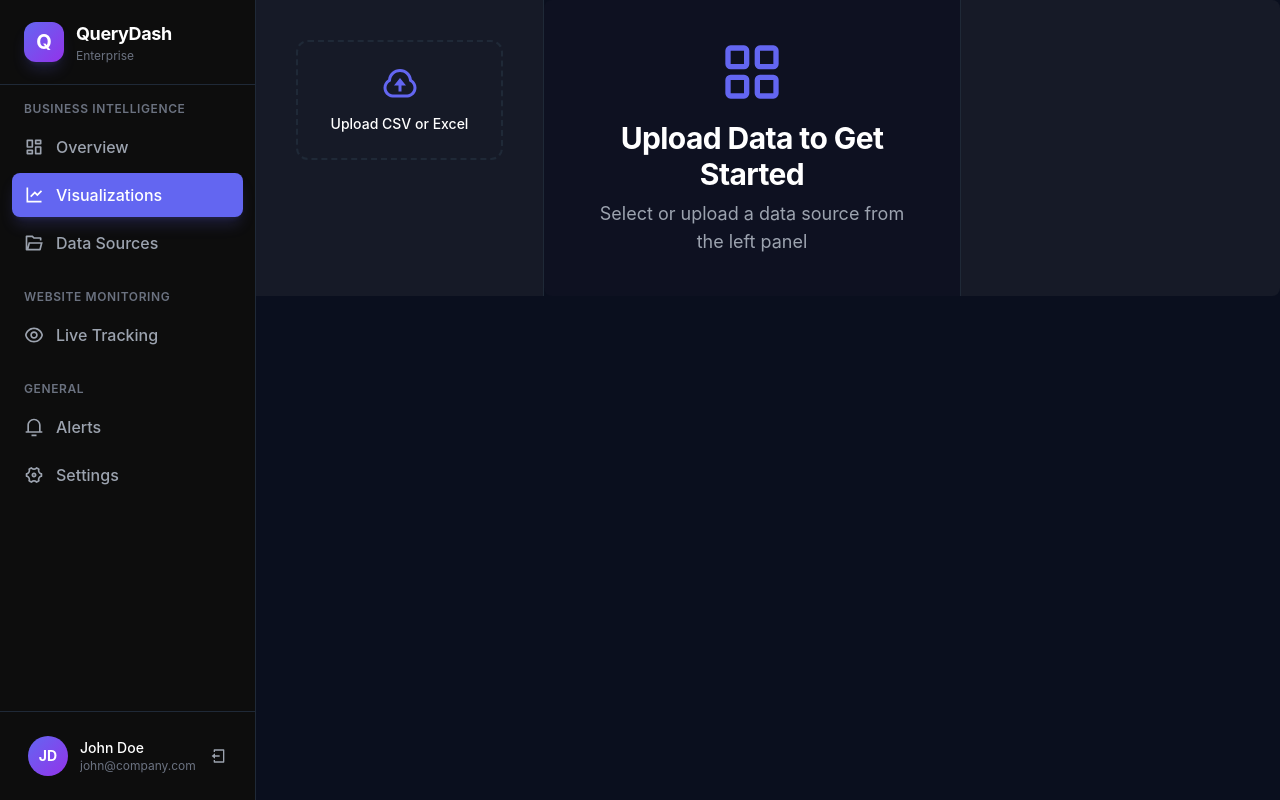
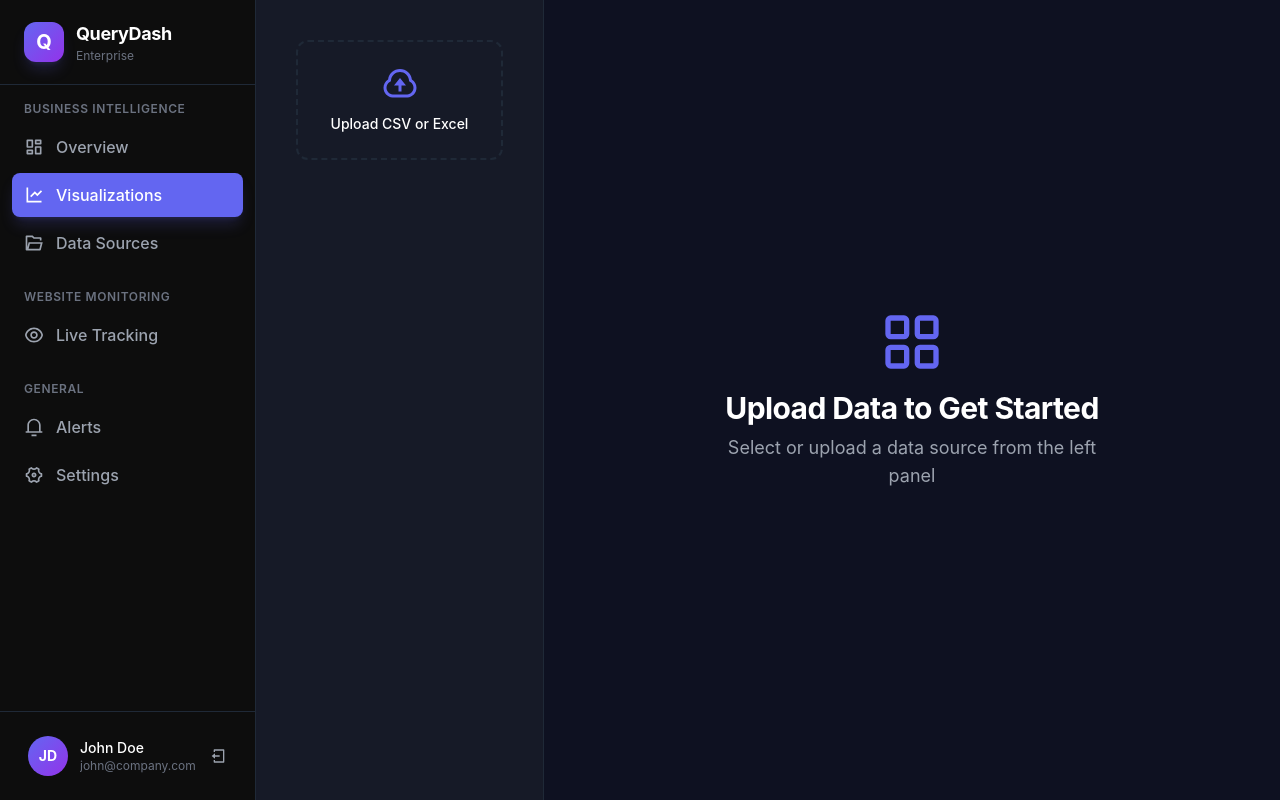
Before and after one commit to skillmates07-stack/querydash-frontend, a Next.js app: page /dashboard/visualizations in a window 1280 px wide. Built offline with nearby package versions, Linux system fonts and the light colour scheme.

Commit message:
Update page.tsx

```diff
--- a/src/app/dashboard/visualizations/page.tsx
+++ b/src/app/dashboard/visualizations/page.tsx
@@ -8,7 +8,7 @@ import DataSourceManager from '@/components/visualizations/DataSourceManager';
 import ChartTypeSelector from '@/components/visualizations/ChartTypeSelector';
 import VisualizationCard from '@/components/visualizations/VisualizationCard';
 import ConfigurationPanel from '@/components/visualizations/ConfigurationPanel';
-import { LayoutGrid, Save, SlidersHorizontal } from 'lucide-react';
+import { LayoutGrid, SlidersHorizontal } from 'lucide-react';
 
 interface DataSource {
   columns: string[];
@@ -63,16 +63,17 @@ function applyFilters(data: Row[], filters: Filters, columns: string[]): Row[] {
 export default function VisualizationsPage() {
   const { activeDataSource, visualizations } = useVisualization();
   const { filters } = useFiltering();
-  const [drawerOpen, setDrawerOpen] = useState(false);
+  const [leftDrawerOpen, setLeftDrawerOpen] = useState(false);
+  const [rightDrawerOpen, setRightDrawerOpen] = useState(true);
   const categoryOptions = getCategoryOptions(activeDataSource ?? undefined);
 
   return (
-    <div className="flex flex-1 min-h-0 overflow-hidden">
-      {/* Collapsible left drawer for upload/controls */}
-      <aside className={`fixed top-0 left-0 bottom-0 z-40 w-72 bg-[#161a27] border-r border-gray-800 p-4 flex flex-col gap-8 transition-transform lg:transform-none lg:relative lg:translate-x-0 ${drawerOpen ? "translate-x-0" : "-translate-x-full"}`}>
+    <div className="flex h-screen overflow-hidden bg-[#0e1121]">
+      {/* LEFT SIDEBAR - Data Source & Chart Selector */}
+      <aside className={`fixed top-0 left-0 bottom-0 z-40 w-72 bg-[#161a27] border-r border-gray-800 p-4 flex flex-col gap-6 transition-transform lg:transform-none lg:relative lg:translate-x-0 ${leftDrawerOpen ? "translate-x-0" : "-translate-x-full"}`}>
         <button
-          aria-label="Close sidebar"
-          onClick={() => setDrawerOpen(false)}
+          aria-label="Close left sidebar"
+          onClick={() => setLeftDrawerOpen(false)}
           className="lg:hidden mb-2 self-end p-2 rounded text-accent hover:bg-accent/10 transition"
         >
           <SlidersHorizontal className="w-6 h-6" />
@@ -80,27 +81,20 @@ export default function VisualizationsPage() {
         <DataSourceManager />
         {activeDataSource && <ChartTypeSelector />}
       </aside>
-      {/* Sidebar open toggle */}
-      {!drawerOpen && (
+
+      {/* Toggle button for left drawer (mobile) */}
+      {!leftDrawerOpen && (
         <button
-          aria-label="Open sidebar"
-          onClick={() => setDrawerOpen(true)}
+          aria-label="Open left sidebar"
+          onClick={() => setLeftDrawerOpen(true)}
           className="fixed top-24 left-4 p-3 rounded-full bg-accent text-white shadow-lg z-50 lg:hidden"
         >
           <SlidersHorizontal className="w-6 h-6" />
         </button>
       )}
 
-      {/* Main workspace */}
-      <main className="flex-1 flex flex-col overflow-hidden min-w-0 bg-[#0e1121] p-4 rounded-l-lg">
-        {/* Filter bar */}
-        {activeDataSource && (
-          <div className="flex gap-4 overflow-x-auto p-3 border-b border-accent/20 bg-[#181c29] min-h-[5rem] items-center">
-            <FilteringPanel columns={activeDataSource.columns} categoryOptions={categoryOptions} />
-          </div>
-        )}
-        {/* Visualization canvas */}
-        <section className="flex-1 overflow-auto p-2">
+      {/* MAIN CANVAS - Visualizations */}
+      <main className="flex-1 flex flex-col overflow-hidden min-w-0 p-6">
         {!activeDataSource ? (
           <div className="flex flex-col items-center justify-center h-full text-center max-w-md mx-auto p-4 text-white">
             <LayoutGrid className="w-16 h-16 mb-4 text-accent" />
@@ -113,7 +107,7 @@ export default function VisualizationsPage() {
             <p className="text-gray-400">Select a chart type from the left panel to begin</p>
           </div>
         ) : (
-            <div className="grid grid-cols-1 md:grid-cols-2 gap-8">
+          <div className="grid grid-cols-1 md:grid-cols-2 gap-8 overflow-auto">
             {visualizations.map(viz => (
               <VisualizationCard
                 key={viz.id}
@@ -123,13 +117,35 @@ export default function VisualizationsPage() {
             ))}
           </div>
         )}
-        </section>
       </main>
 
-      {/* Config panel (desktop only) */}
-      <aside className="hidden xl:flex flex-col bg-[#161a27] border-l border-gray-800 p-4 w-80 shrink-0 rounded-r-lg overflow-auto">
-        <ConfigurationPanel />
+      {/* RIGHT SIDEBAR - Filters Panel */}
+      {activeDataSource && (
+        <aside className={`fixed top-0 right-0 bottom-0 z-40 w-80 bg-[#161a27] border-l border-gray-800 p-4 flex flex-col gap-4 overflow-auto transition-transform lg:transform-none lg:relative lg:translate-x-0 ${rightDrawerOpen ? "translate-x-0" : "translate-x-full"}`}>
+          <div className="flex items-center justify-between mb-2">
+            <h3 className="text-lg font-bold text-white">Filters</h3>
+            <button
+              aria-label="Close filters sidebar"
+              onClick={() => setRightDrawerOpen(false)}
+              className="lg:hidden p-2 rounded text-accent hover:bg-accent/10 transition"
+            >
+              <SlidersHorizontal className="w-5 h-5" />
+            </button>
+          </div>
+          <FilteringPanel columns={activeDataSource.columns} categoryOptions={categoryOptions} />
         </aside>
+      )}
+
+      {/* Toggle button for right drawer (mobile) */}
+      {!rightDrawerOpen && activeDataSource && (
+        <button
+          aria-label="Open filters sidebar"
+          onClick={() => setRightDrawerOpen(true)}
+          className="fixed top-24 right-4 p-3 rounded-full bg-accent text-white shadow-lg z-50 lg:hidden"
+        >
+          <SlidersHorizontal className="w-6 h-6" />
+        </button>
+      )}
     </div>
   );
 }
```
Lines whose indentation alone changed are shown as unchanged.
